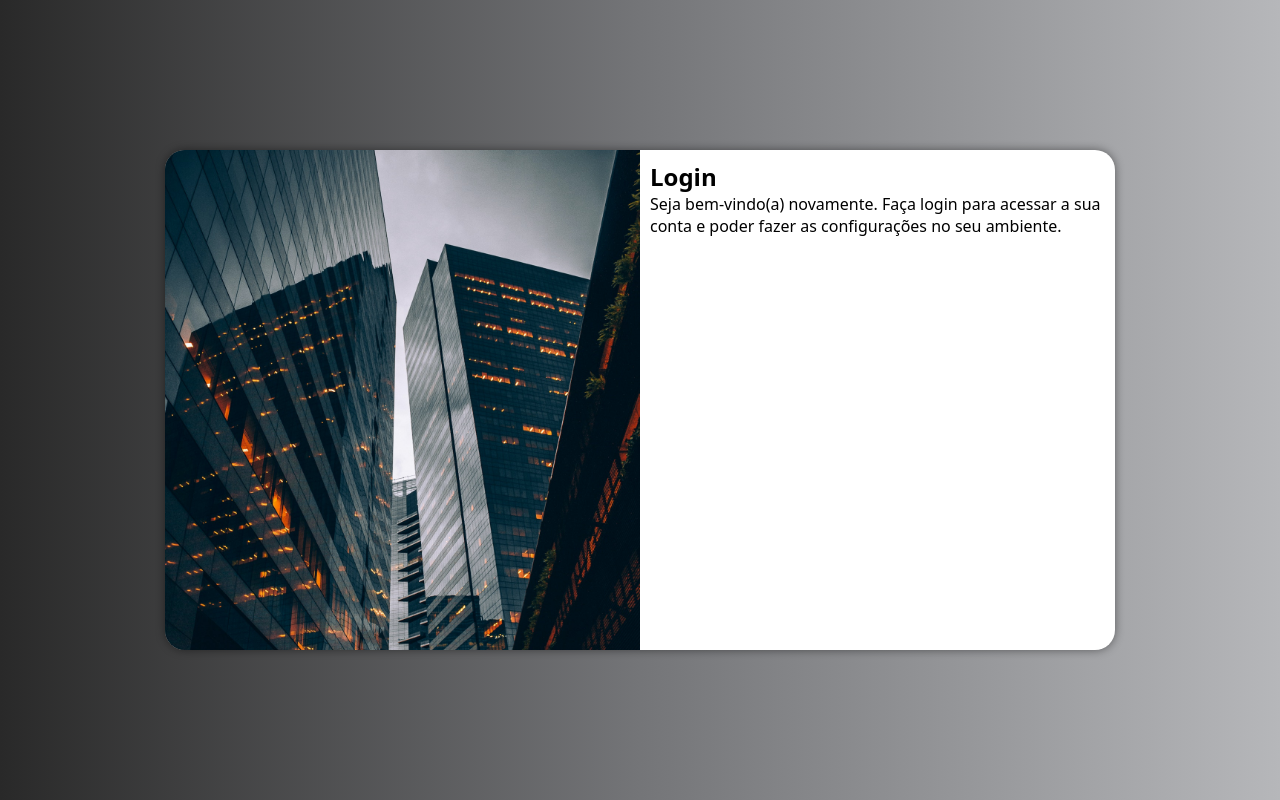
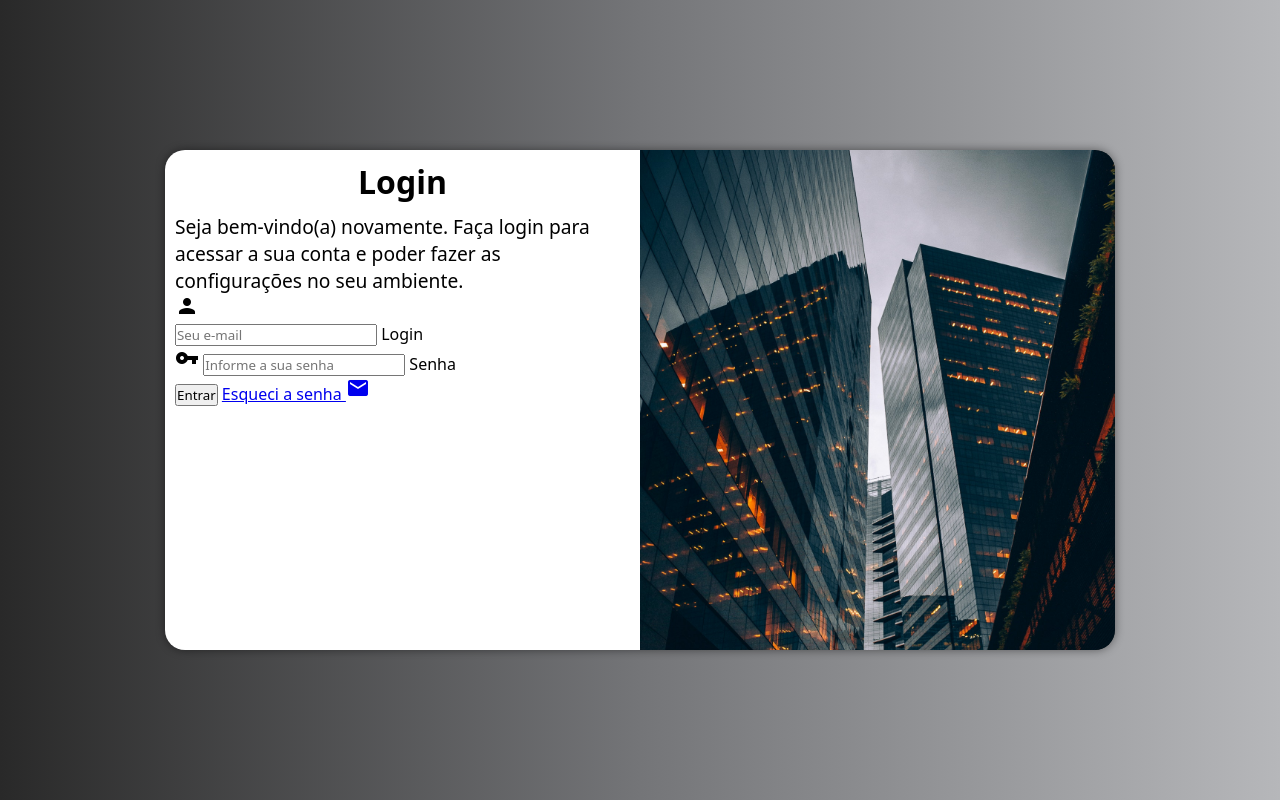
Before and after one commit to XxJoaoVictorLeonixX/telalogin, a plain HTML site: page index.html in a window 1280 px wide. Drawn offline with Linux system fonts and the light colour scheme.

Commit message:
atualizei

```diff
--- a/estilo/media.css
+++ b/estilo/media.css
@@ -25,12 +25,18 @@
         width: 950px;
     }
     .imagem{
-        float: left;
+        float: right;
         width: 50%;
         height: 100%;
     }
     .formulario{
-        float: right;
+        float: left;
         width: 50%;
     }
+    .formulario > h1{
+        font-size: 2em;
+    }
+    .formulario > p{
+        font-size:1.2em ;
 }
+}
--- a/estilo/style.css
+++ b/estilo/style.css
@@ -50,3 +50,11 @@ main {
     padding: 10px;
     display: block;
 }
+.formulario > h1{
+    text-align: center;
+    margin-bottom: 10px;
+
+}
+.formulario > p{
+    font-size:0.8em ;
+}
--- a/index.html
+++ b/index.html
@@ -6,6 +6,7 @@
     <meta http-equiv="X-UA-Compatible" content="IE=edge">
     <meta name="viewport" content="width=device-width, initial-scale=1.0">
     <title>Login</title>
+    <link href="https://fonts.googleapis.com/icon?family=Material+Icons" rel="stylesheet">
     <link rel="stylesheet" href="estilo/style.css">
     <link rel="stylesheet" href="estilo/media.css">
 </head>
@@ -20,7 +21,21 @@
                 <h1>Login</h1>
                 <p>Seja bem-vindo(a) novamente. Faça login para acessar a sua conta e poder fazer as configurações no
                     seu ambiente.</p>
-                <form action="login.php" method="post"></form>
+                <form action="login.php" method="post" autocomplete="on">
+                    <i class="material-icons">person</i>
+                    <div class="campo">
+                        <input type="email" name="login" id="ilogin" placeholder="Seu e-mail" required autocomplete="email" maxlength="30">
+                        <label for="ilogin">Login</label>
+                    </div>
+
+                    <div class="campo">
+                        <i class="material-icons">vpn_key</i>
+                        <input type="password" name="senha" id="isenha" placeholder="Informe a sua senha" required autocomplete="current-password" minlength="8" maxlength="20">
+                        <label for="isenha">Senha</label>
+                    </div>
+                    <input type="submit" value="Entrar">
+                    <a href="#">Esqueci a senha <i class="material-icons">mail</i></a>
+                </form>
             </div>
         </section>
     </main>
```
